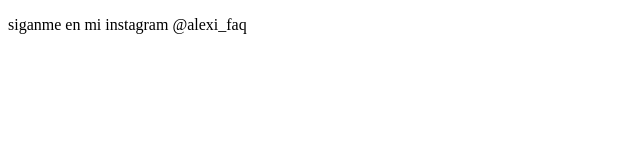
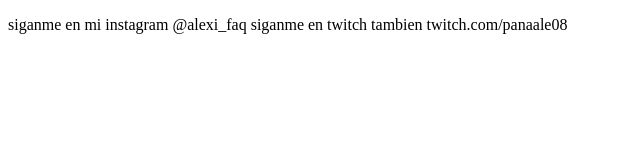
Before and after one commit to nexorkrozz/projecto1CursoPrework, a plain HTML site: page index.html in a window 1280 px wide. Shown: the whole page, without its empty margins (0-640 px from the left). Drawn offline with Linux system fonts and the light colour scheme.

Commit message:
cambios agregamos el twitchl

```diff
--- a/index.html
+++ b/index.html
@@ -7,6 +7,8 @@
     <title>hola mundo</title>
 </head>
 <body>
-    <p>siganme en mi instagram @alexi_faq</p>
+    <p>siganme en mi instagram @alexi_faq
+        siganme en twitch tambien twitch.com/panaale08
+    </p>
 </body>
 </html>
```
